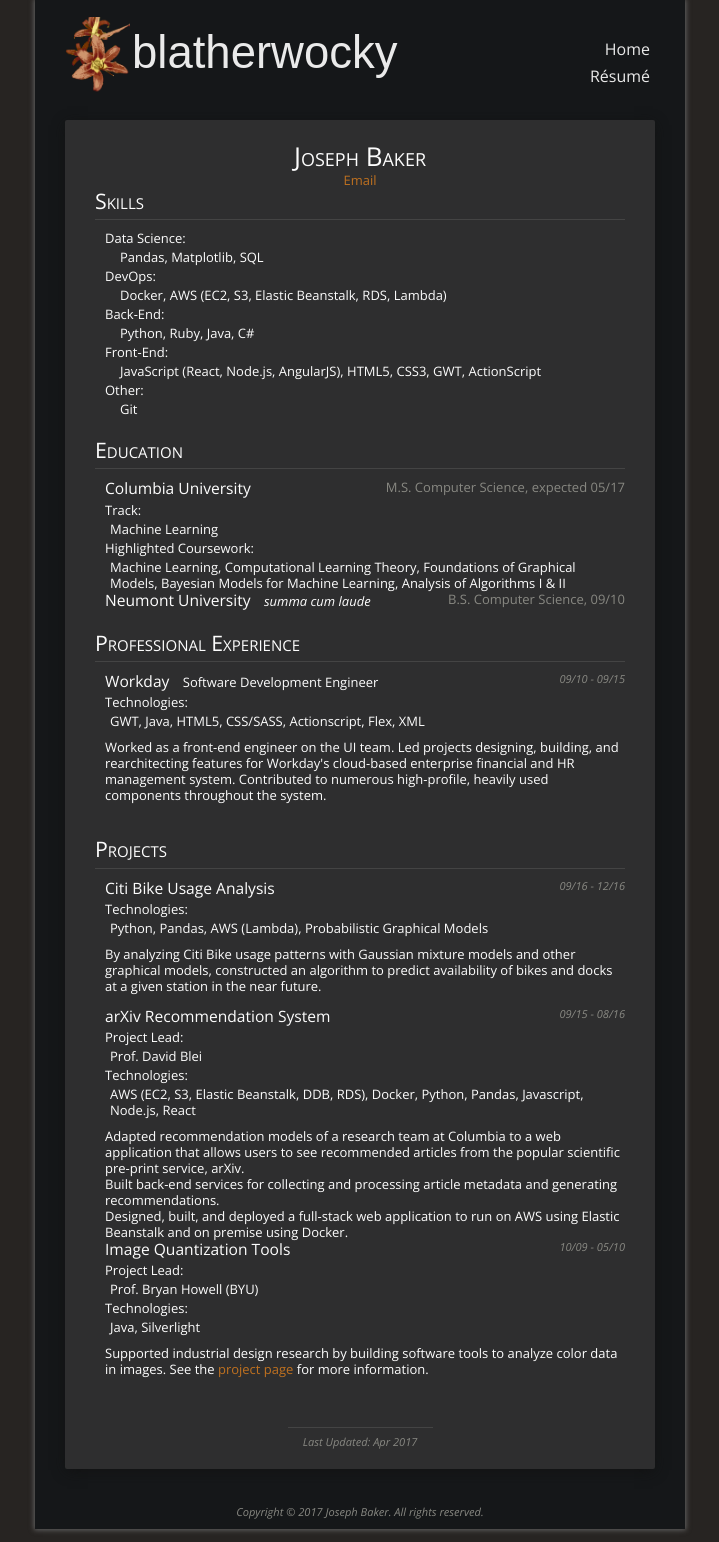
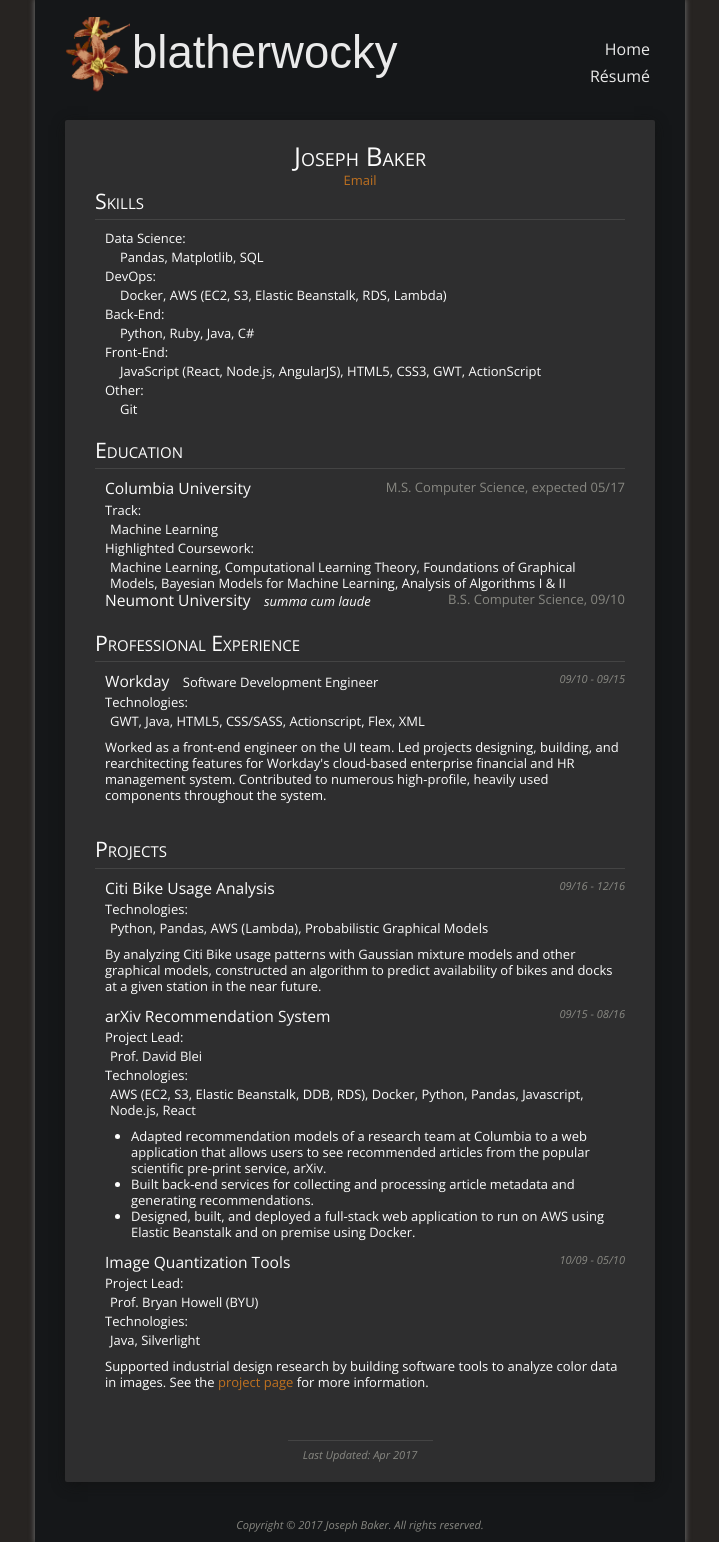
Before and after one commit to blatherwock/blatherwock.github.com, a Jekyll site: the page built from pages/resume.md, in a window 1280 px wide. Shown: the whole page, without its empty margins (280-999 px from the left). Built offline with Jekyll 4.4.1, drawn with Linux system fonts in a browser that asks for light colours; some web fonts are replaced.

Commit message:
Updating scss file (apparently github pages now builds the scss files so I don't need the css files anymore)

```diff
--- a/_sass/_layout.scss
+++ b/_sass/_layout.scss
@@ -169,6 +169,7 @@ object img {
   }
   dl+* {
     padding-top: 10px;
+    margin-bottom: 1em;
   }
   header {
     text-align: center;
@@ -195,6 +196,12 @@ object img {
   }
   dt, dd {
     margin-top: 3px;
+  }
+  ul {
+    margin-left: 2em;
+  }
+  li {
+    list-style: disc;
   }
   .bl-skills dd {
     clear: left;
```
